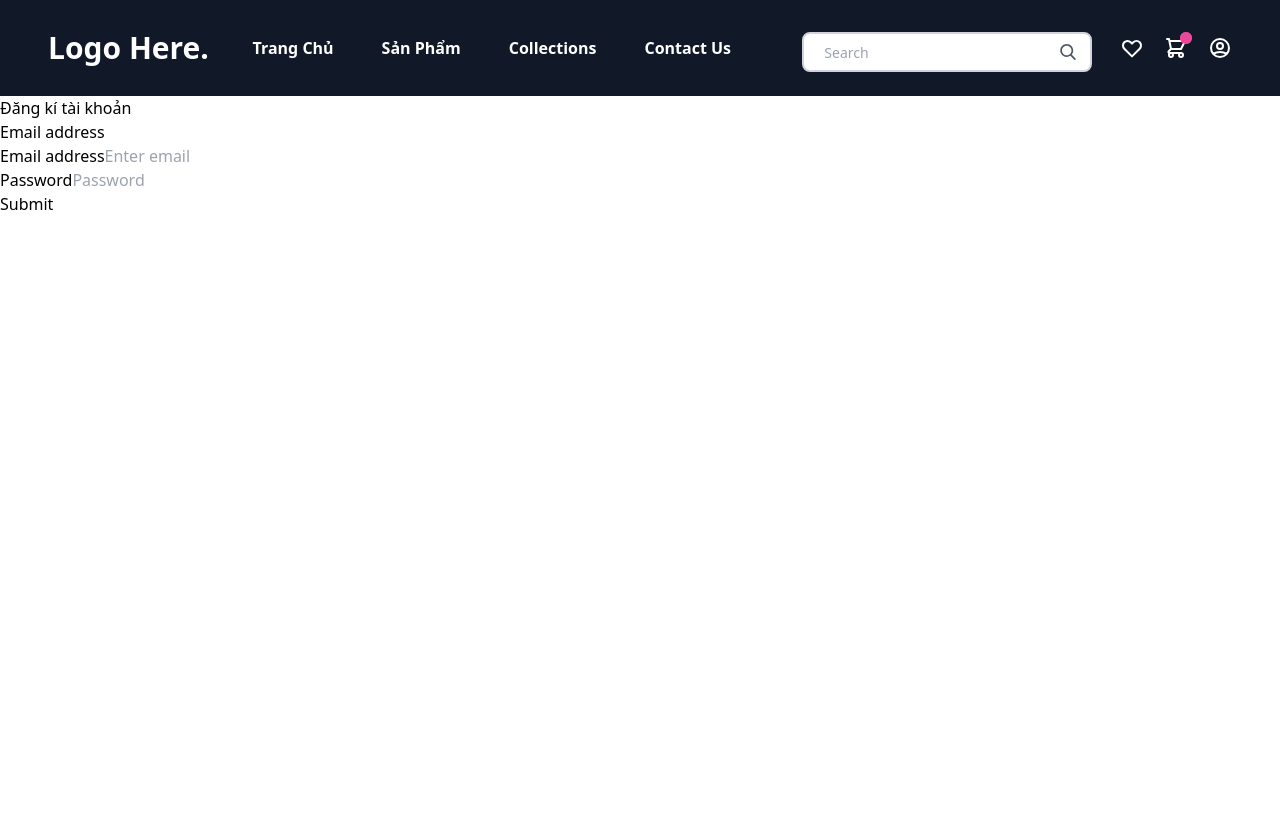
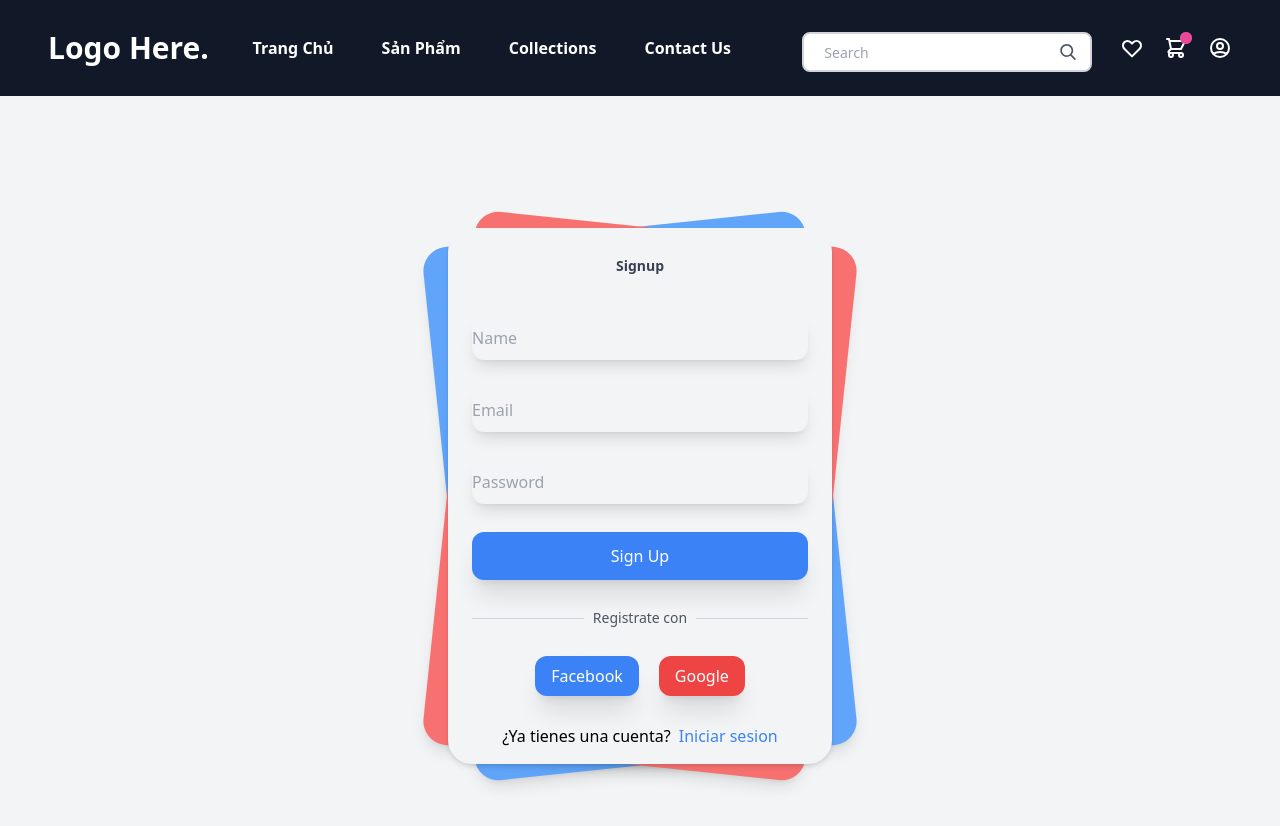
Before and after one commit to Vanquan25/AsmTypescipt, a React (Vite) app: page /signup in a window 1280 px wide. Shown: the top 826 px of the page. Before the commit the page ends 800 px from the top, so only its background shows below. Built offline with nearby package versions, Linux system fonts and the light colour scheme; no server answers.

Commit message:
new Signin-Signup

```diff
--- a/src/components/Nav.tsx
+++ b/src/components/Nav.tsx
@@ -37,7 +37,7 @@ const Nav = (props: Props) => {
             </span>
           </a>
           {/* Sign In / Register      */}
-          <a className="flex items-center hover:text-gray-200" href="#">
+          <a className="flex items-center hover:text-gray-200" href="/signup">
             <svg xmlns="http://www.w3.org/2000/svg" className="h-6 w-6 hover:text-gray-200" fill="none" viewBox="0 0 24 24" stroke="currentColor">
               <path strokeLinecap="round" strokeLinejoin="round" strokeWidth={2} d="M5.121 17.804A13.937 13.937 0 0112 16c2.5 0 4.847.655 6.879 1.804M15 10a3 3 0 11-6 0 3 3 0 016 0zm6 2a9 9 0 11-18 0 9 9 0 0118 0z" />
             </svg>
--- a/src/pages/ProductAdd.tsx
+++ b/src/pages/ProductAdd.tsx
@@ -13,8 +13,8 @@ type ProductAddProps = {
 const ProductAdd = (props: ProductAddProps) => {
     const { register, handleSubmit, formState: { errors}} = useForm<Inputs>()
     const navigate = useNavigate()
-    const onSubmit: SubmitHandler<Inputs>  = (dataInput) => {
-        props.onAdd(dataInput);
+    const onSubmit: SubmitHandler<Inputs>  = (data) => {
+        props.onAdd(data);
         navigate("/admin/product");
     }
   return (
--- a/src/pages/ProductEdit.tsx
+++ b/src/pages/ProductEdit.tsx
@@ -28,7 +28,6 @@ useEffect(()=>{
 const onSubmit : SubmitHandler<FromInput> = data =>{
     props.onUpdate(data)
     navigate("/admin/product");
-    // console.log(data)
 }
   return (
     <form action="" onSubmit={handleSubmit(onSubmit)}>
--- a/src/pages/Signin.tsx
+++ b/src/pages/Signin.tsx
@@ -24,22 +24,56 @@ const Signin = () => {
     }
 }
   return (
-
-    <div>
-
-        <form onSubmit={handleSubmit(onSumbit)}>
-            <div className="mb-3">
-                <label className="form-label">Email</label>
-                <input type="email" className="form-control"  {...register('email')} />
+<div className="font-sans">
+  <div className="relative min-h-screen flex flex-col sm:justify-center items-center bg-gray-100 ">
+    <div className="relative sm:max-w-sm w-full">
+      <div className="card bg-blue-400 shadow-lg  w-full h-full rounded-3xl absolute  transform -rotate-6" />
+      <div className="card bg-red-400 shadow-lg  w-full h-full rounded-3xl absolute  transform rotate-6" />
+      <div className="relative w-full rounded-3xl  px-6 py-4 bg-gray-100 shadow-md">
+        <label htmlFor="" className="block mt-3 text-sm text-gray-700 text-center font-semibold">
+          Signin
+        </label>
+        <form className="mt-10" onSubmit={handleSubmit(onSumbit)}>
+          <div className="mt-7">
+            <input type="email" {...register('email')} placeholder="Email" className="mt-1 block w-full border-none bg-gray-100 h-11 rounded-xl shadow-lg hover:bg-blue-100 focus:bg-blue-100 focus:ring-0" />
+          </div>
+          <div className="mt-7">
+            <input type="password" {...register('password')} placeholder="Password" className="mt-1 block w-full border-none bg-gray-100 h-11 rounded-xl shadow-lg hover:bg-blue-100 focus:bg-blue-100 focus:ring-0" />
+          </div>
+          <div className="mt-7">
+            <button type="submit" className="bg-blue-500 w-full py-3 rounded-xl text-white shadow-xl hover:shadow-inner focus:outline-none transition duration-500 ease-in-out  transform hover:-translate-x hover:scale-105">
+              Sign In
+            </button>
+          </div>
+          <div className="flex mt-7 items-center text-center">
+            <hr className="border-gray-300 border-1 w-full rounded-md" />
+            <label className="block font-medium text-sm text-gray-600 w-full">
+              Registrate con
+            </label>
+            <hr className="border-gray-300 border-1 w-full rounded-md" />
+          </div>
+          <div className="flex mt-7 justify-center w-full">
+            <button className="mr-5 bg-blue-500 border-none px-4 py-2 rounded-xl cursor-pointer text-white shadow-xl hover:shadow-inner transition duration-500 ease-in-out  transform hover:-translate-x hover:scale-105">
+              Facebook
+            </button>
+            <button className="bg-red-500 border-none px-4 py-2 rounded-xl cursor-pointer text-white shadow-xl hover:shadow-inner transition duration-500 ease-in-out  transform hover:-translate-x hover:scale-105">
+              Google
+            </button>
+          </div>
+          <div className="mt-7">
+            <div className="flex justify-center items-center">
+              <label className="mr-2">¿Ya tienes una cuenta?</label>
+              <a href="#" className=" text-blue-500 transition duration-500 ease-in-out  transform hover:-translate-x hover:scale-105">
+                Iniciar sesion
+              </a>
             </div>
-            <div className="mb-3">
-                <label className="form-label">Password</label>
-                <input type="password" className="form-control"  {...register('password')} />
-            </div>
-            <button className="btn btn-primary">Đăng nhập</button>
+          </div>
         </form>
-        <ToastContainer />
+        <ToastContainer/>
+      </div>
     </div>
+  </div>
+</div>
 
   )
 }
--- a/src/pages/Signup.tsx
+++ b/src/pages/Signup.tsx
@@ -19,33 +19,66 @@ const Signup = () => {
     const onSumbit: SubmitHandler<Input> = async (user) => {
         const { data } = await signup(user);
         if(data){
-            toast.success("Bạn đã đăng ký thành công, chờ 3s");
+            toast.success("Bạn đã đăng ký thành công");
             setTimeout(() => {
                 navigate('/signin')
-            }, 3000)
+            }, 2000)
         }
     }
   return (
-    <div>
-    <form onSubmit={handleSubmit(onSumbit)}>
-      <h2>Đăng kí tài khoản</h2>
-      <div className="form-group">
-        <label htmlFor="">Email address</label>
-        <input type="text" {...register('name')} className="form-control"   />
+    <div className="font-sans">
+  <div className="relative min-h-screen flex flex-col sm:justify-center items-center bg-gray-100 ">
+    <div className="relative sm:max-w-sm w-full">
+      <div className="card bg-blue-400 shadow-lg  w-full h-full rounded-3xl absolute  transform -rotate-6" />
+      <div className="card bg-red-400 shadow-lg  w-full h-full rounded-3xl absolute  transform rotate-6" />
+      <div className="relative w-full rounded-3xl  px-6 py-4 bg-gray-100 shadow-md">
+        <label htmlFor="" className="block mt-3 text-sm text-gray-700 text-center font-semibold">
+          Signup
+        </label>
+        <form className="mt-10" onSubmit={handleSubmit(onSumbit)}>
+          <div>
+            <input type="text" {...register('name')} placeholder="Name" className="mt-1 block w-full border-none bg-gray-100 h-11 rounded-xl shadow-lg hover:bg-blue-100 focus:bg-blue-100 focus:ring-0" />
+          </div>
+          <div className="mt-7">
+            <input type="email" {...register('email')} placeholder="Email" className="mt-1 block w-full border-none bg-gray-100 h-11 rounded-xl shadow-lg hover:bg-blue-100 focus:bg-blue-100 focus:ring-0" />
+          </div>
+          <div className="mt-7">
+            <input type="password" {...register('password')} placeholder="Password" className="mt-1 block w-full border-none bg-gray-100 h-11 rounded-xl shadow-lg hover:bg-blue-100 focus:bg-blue-100 focus:ring-0" />
+          </div>
+          <div className="mt-7">
+            <button type="submit" className="bg-blue-500 w-full py-3 rounded-xl text-white shadow-xl hover:shadow-inner focus:outline-none transition duration-500 ease-in-out  transform hover:-translate-x hover:scale-105">
+              Sign Up
+            </button>
+          </div>
+          <div className="flex mt-7 items-center text-center">
+            <hr className="border-gray-300 border-1 w-full rounded-md" />
+            <label className="block font-medium text-sm text-gray-600 w-full">
+              Registrate con
+            </label>
+            <hr className="border-gray-300 border-1 w-full rounded-md" />
+          </div>
+          <div className="flex mt-7 justify-center w-full">
+            <button className="mr-5 bg-blue-500 border-none px-4 py-2 rounded-xl cursor-pointer text-white shadow-xl hover:shadow-inner transition duration-500 ease-in-out  transform hover:-translate-x hover:scale-105">
+              Facebook
+            </button>
+            <button className="bg-red-500 border-none px-4 py-2 rounded-xl cursor-pointer text-white shadow-xl hover:shadow-inner transition duration-500 ease-in-out  transform hover:-translate-x hover:scale-105">
+              Google
+            </button>
+          </div>
+          <div className="mt-7">
+            <div className="flex justify-center items-center">
+              <label className="mr-2">¿Ya tienes una cuenta?</label>
+              <a href="#" className=" text-blue-500 transition duration-500 ease-in-out  transform hover:-translate-x hover:scale-105">
+                Iniciar sesion
+              </a>
+            </div>
+          </div>
+        </form>
+        <ToastContainer/>
       </div>
-      <div className="form-group">
-        <label htmlFor="exampleInputEmail1">Email address</label>
-        <input type="email" {...register('email')} className="form-control" id="exampleInputEmail1" aria-describedby="emailHelp" placeholder="Enter email" />
-      </div>
-      <div className="form-group">
-        <label htmlFor="exampleInputPassword1">Password</label>
-        <input type="password" {...register('password')} className="form-control" id="exampleInputPassword1" placeholder="Password" />
-      </div>
-
-      <button type="submit" className="btn btn-primary">Submit</button>
-    </form>
-    <ToastContainer/>
     </div>
+  </div>
+</div>
   )
 }
 
```
